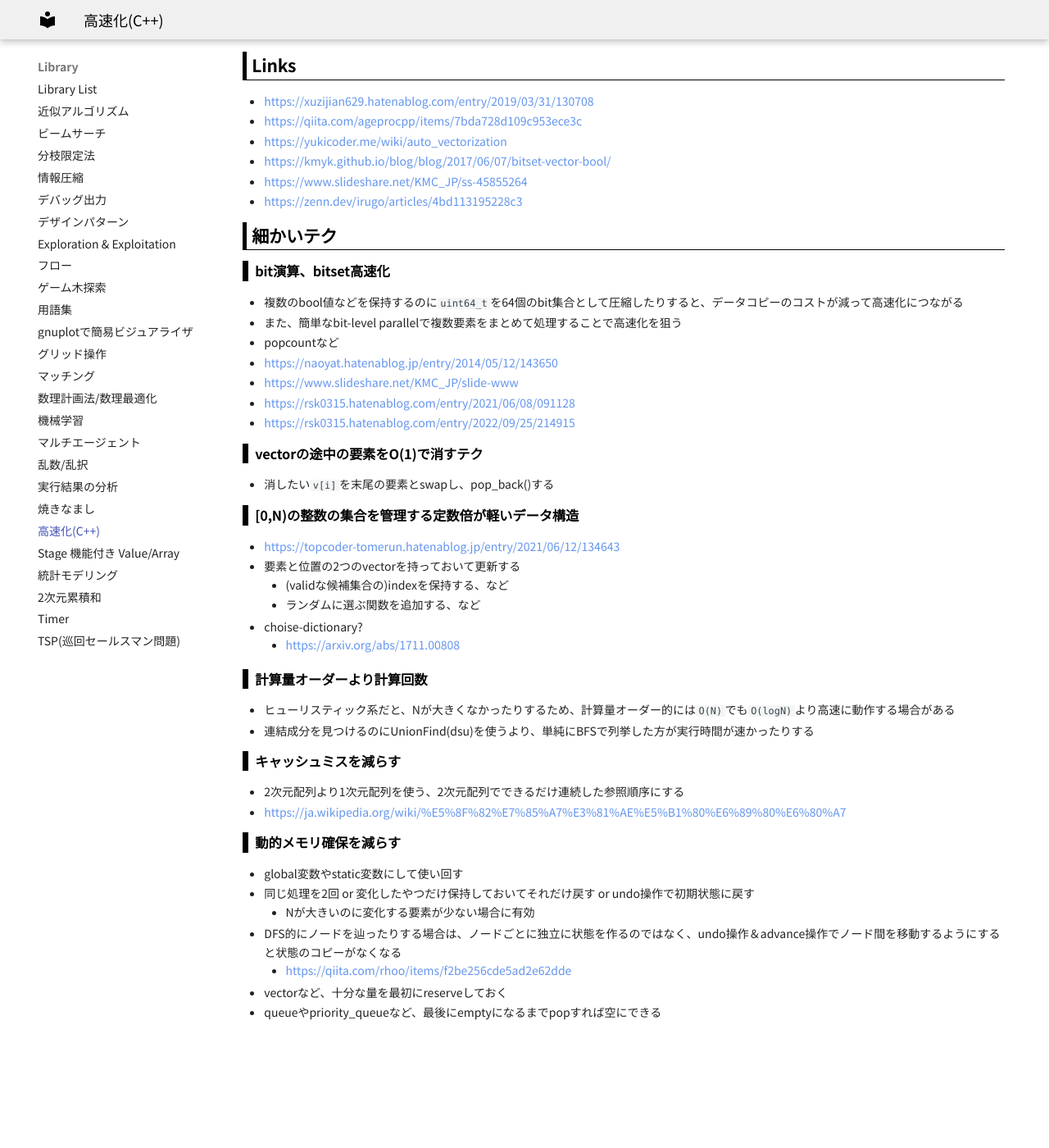
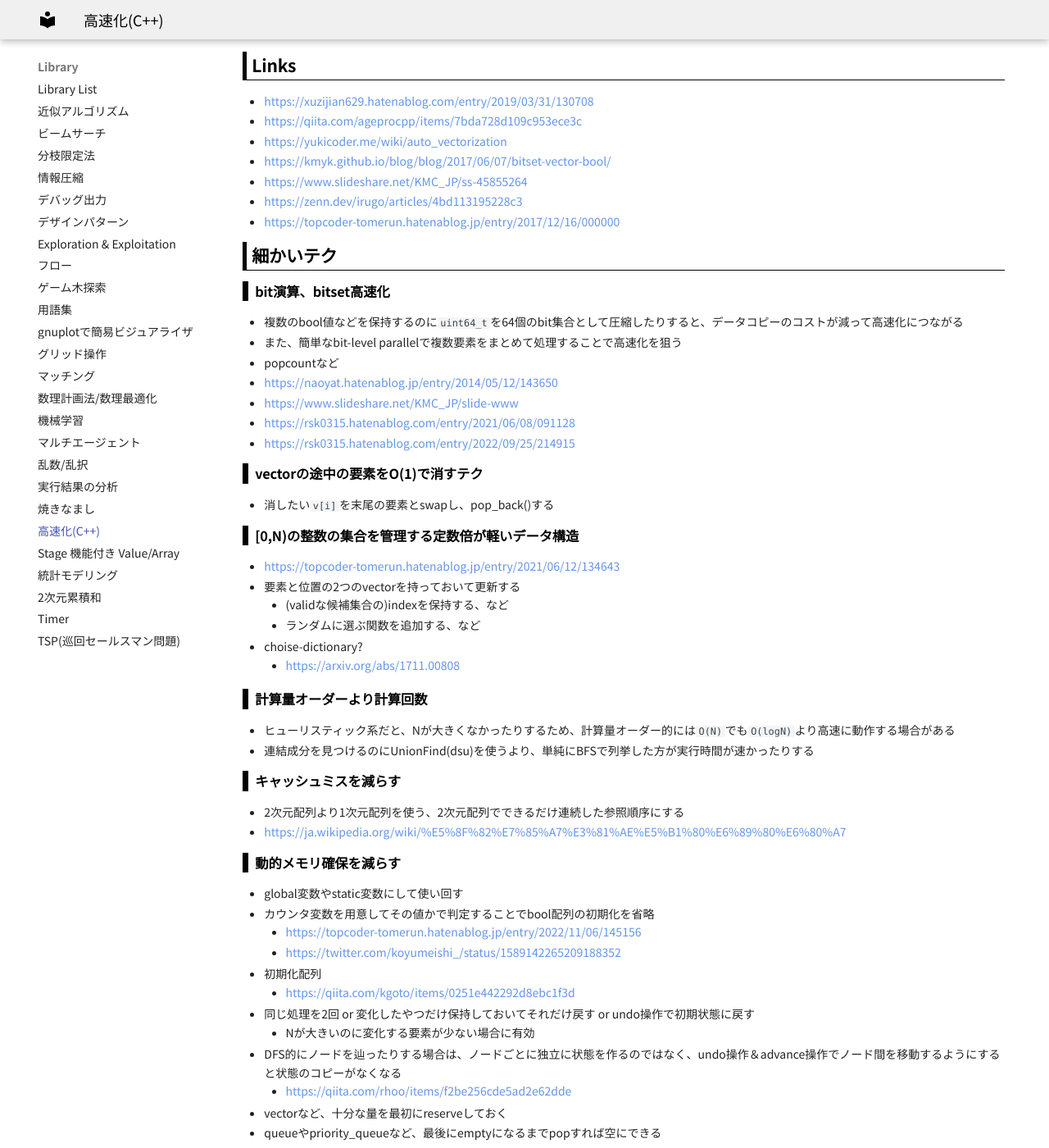
Before and after one commit to jetbead/AtCoderHeuristicContestMemo, an MkDocs documentation site: the page built from docs/Library/speedup.md, in a window 1280 px wide and 1400 px high, scrolled down 357 px. Shown: the whole window at 82% size. Built offline with MkDocs 1.6.1 and Material for MkDocs 9.7.7, drawn with Linux system fonts in a browser that asks for light colours; some web fonts are replaced; before the commit the page ends 1627 px from its top, so only the background shows below that.

Commit message:
modify speedup

```diff
--- a/docs/Library/speedup.md
+++ b/docs/Library/speedup.md
@@ -18,7 +18,7 @@
 - https://kmyk.github.io/blog/blog/2017/06/07/bitset-vector-bool/
 - https://www.slideshare.net/KMC_JP/ss-45855264
 - https://zenn.dev/irugo/articles/4bd113195228c3
-
+- https://topcoder-tomerun.hatenablog.jp/entry/2017/12/16/000000
 
 ## 細かいテク
 
@@ -60,6 +60,11 @@
 ### 動的メモリ確保を減らす
 
 - global変数やstatic変数にして使い回す
+- カウンタ変数を用意してその値かで判定することでbool配列の初期化を省略
+  - https://topcoder-tomerun.hatenablog.jp/entry/2022/11/06/145156
+  - https://twitter.com/koyumeishi_/status/1589142265209188352
+- 初期化配列
+  - https://qiita.com/kgoto/items/0251e442292d8ebc1f3d
 - 同じ処理を2回 or 変化したやつだけ保持しておいてそれだけ戻す or undo操作で初期状態に戻す
   - Nが大きいのに変化する要素が少ない場合に有効
 - DFS的にノードを辿ったりする場合は、ノードごとに独立に状態を作るのではなく、undo操作＆advance操作でノード間を移動するようにすると状態のコピーがなくなる
```
